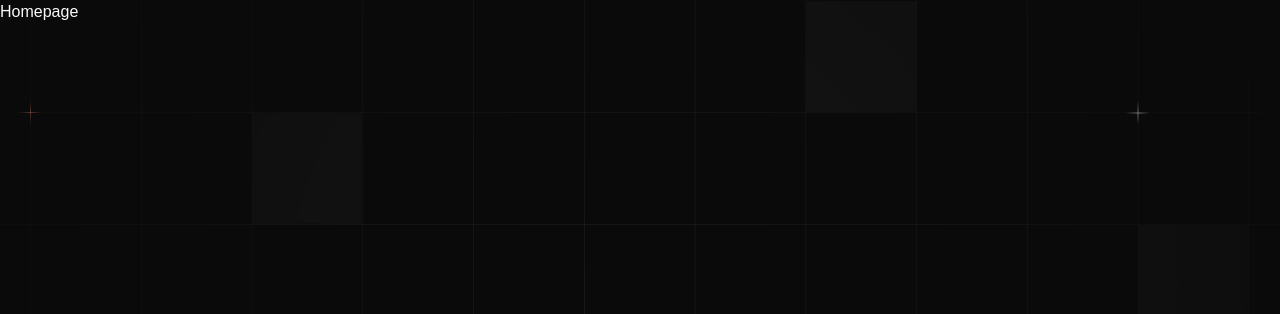
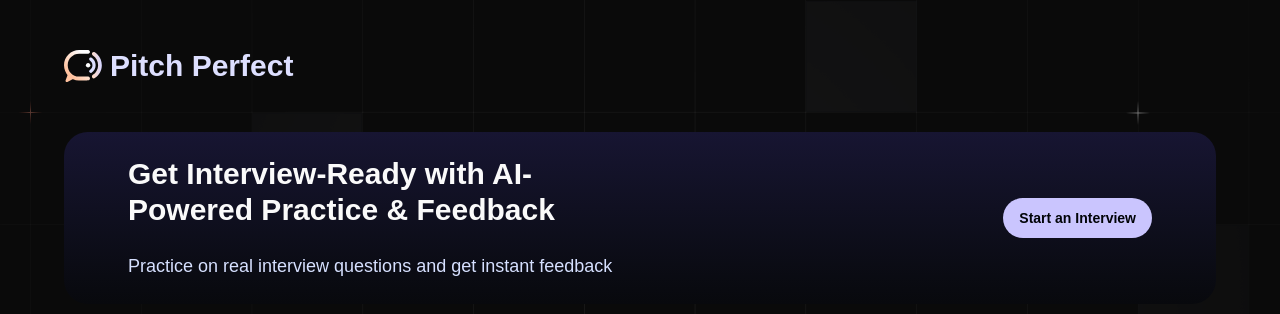
Before and after one commit to honoursbhaduria/PitchPerfect, a Next.js app: page / in a window 1280 px wide. Shown: the top 314 px of the page. Built offline with nearby package versions, Linux system fonts and the light colour scheme; a web font is replaced by a local one.

Commit message:
working on the   landing  page

```diff
--- a/app/(root)/layout.tsx
+++ b/app/(root)/layout.tsx
@@ -1,9 +1,19 @@
-import {ReactNode} from 'react'
+import { ReactNode } from 'react';
+import Link from 'next/link';
+import Image from 'next/image';
 
-const Rootlayout = ({children} : { children : ReactNode }) => {
+const RootLayout = ({ children }: { children: ReactNode }) => {
   return (
-    <div>{children}</div>
-  )
-}
+    <div className="root-layout">
+      <nav>
+        <Link href="/" className="flex items-center gap-2">
+          <Image src="/logo.svg" alt="logo" width={38} height={38} />
+          <h2 className="text-primary-100">Pitch Perfect</h2>
+        </Link>
+      </nav>
+      {children}
+    </div>
+  );
+};
 
-export default Rootlayout
+export default RootLayout;
--- a/app/(root)/page.tsx
+++ b/app/(root)/page.tsx
@@ -1,8 +1,24 @@
 import React from 'react'
-
+import { Button } from '@/components/ui/button'
+import Link from 'next/link'
 const Homepage = () => {
   return (
-    <div>Homepage</div>
+    <>
+    <section  className='card-cta'>
+      <div className='flex flex-col gap-6 max-w-lg'>
+        <h2>
+          Get Interview-Ready with AI-Powered Practice & Feedback
+        </h2>
+        <p className='text-lg'>
+          Practice on real interview questions and get instant feedback
+        </p>
+      </div>
+      <Button asChild className='btn-primary max-sm:w-full '>
+        <Link href='/interview'>Start an Interview </Link>
+      </Button>
+    </section>
+
+    </>
   )
 }
 
--- a/components/AuthForm.tsx
+++ b/components/AuthForm.tsx
@@ -11,9 +11,15 @@ import Image from 'next/image';
 import Link from 'next/link';
 import { toast } from 'sonner';
 import FormField from './FormField';
+import { useRouter } from 'next/navigation';
 
-// You need to define FormType
+
+
+// defined form type here
+
 type FormType = 'sign-in' | 'sign-up';
+
+// schema of the form
 
 const authFormSchema = (type: FormType) => {
   return z.object({
@@ -23,7 +29,10 @@ const authFormSchema = (type: FormType) => {
   });
 };
 
+
 const AuthForm = ({ type }: { type: FormType }) => {
+  const router = useRouter();
+
   const formSchema = authFormSchema(type);
 
   const form = useForm<z.infer<typeof formSchema>>({
@@ -38,17 +47,20 @@ const AuthForm = ({ type }: { type: FormType }) => {
   const isSignIn = type === 'sign-in';
 
   const onSubmit = (values: z.infer<typeof formSchema>) => {
-    try {
-      if (type === 'sign-in') {
-        console.log("SIGN IN", values);
-      } else {
-        console.log("SIGN UP", values);
-      }
-    } catch (error: any) {
-      console.log(error);
-      toast.error(`There was an error: ${error}`);
+  try {
+    if (type === 'sign-up') {
+      toast.success('Account created successfully. Please sign in.');
+      router.push('/sign-in');
+    } else {
+      toast.success('Signed in successfully.');
+      router.push('/');
+    }
+  } catch (error: any) {
+    console.log(error);
+    toast.error(`There was an error: ${error.message || error}`);
     }
   };
+
 
   return (
     <div className="card-border lg:min-w-[566px]">
```
